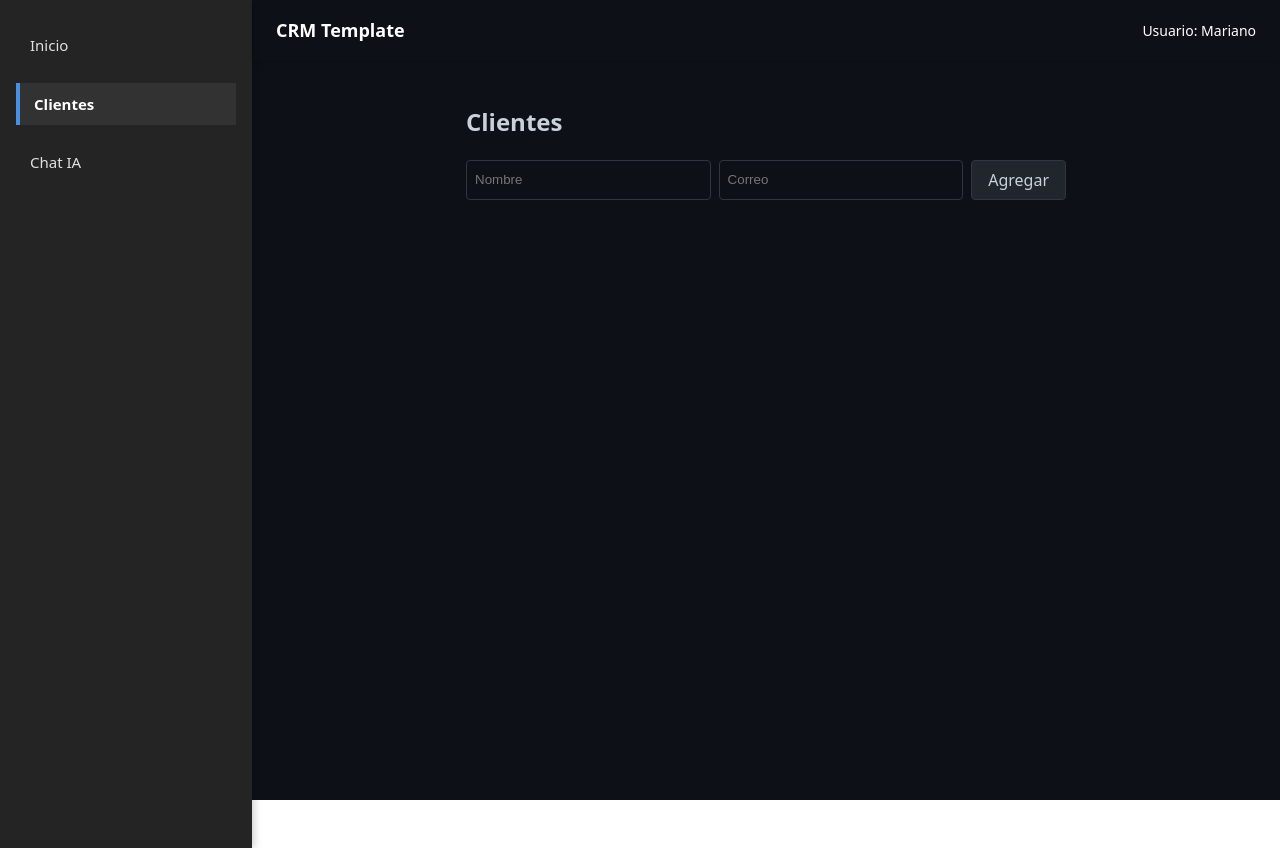
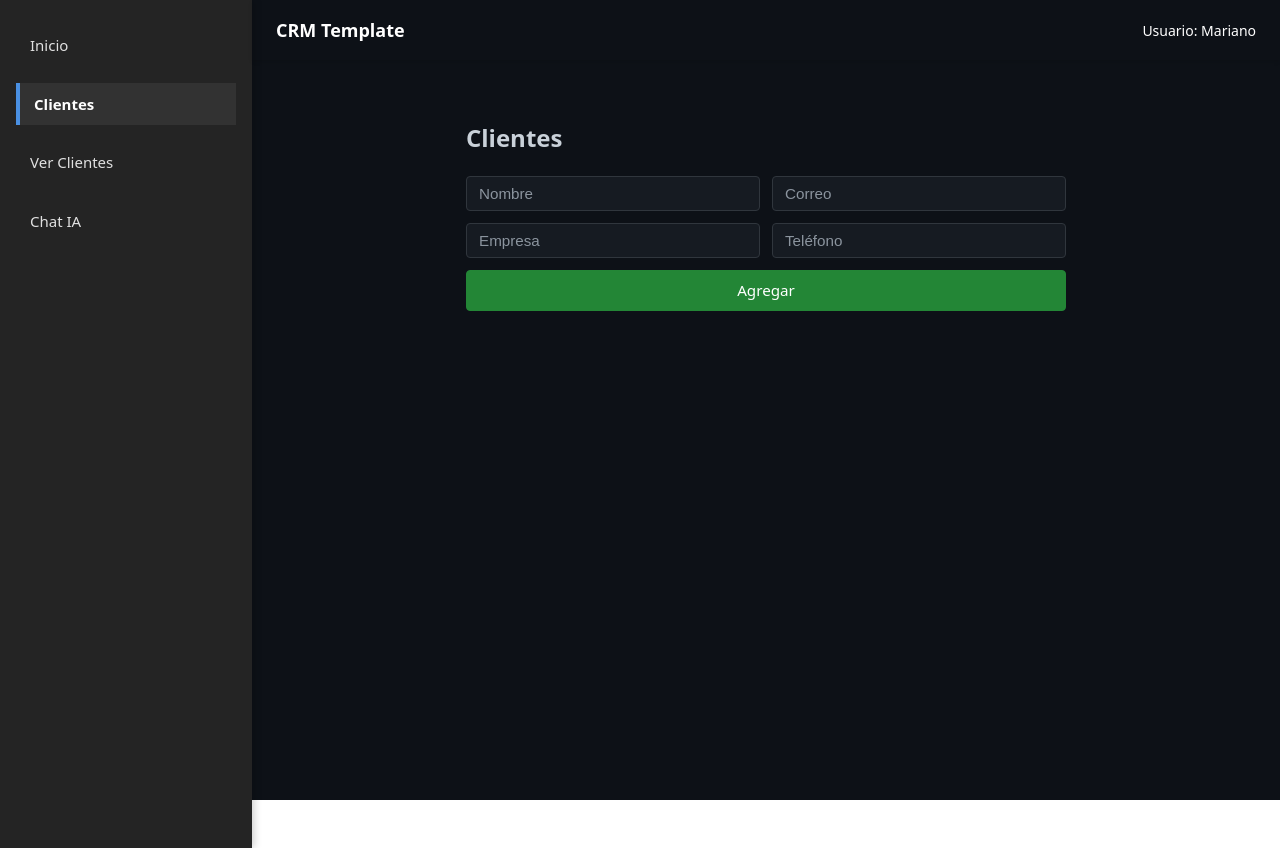
Before and after one commit to Mariano-Ariel/cmr, a React (Vite) app: page /clientes in a window 1280 px wide. Built offline with nearby package versions, Linux system fonts and the light colour scheme.

Commit message:
Adding update for clients and new view for client List

```diff
--- a/src/App.jsx
+++ b/src/App.jsx
@@ -6,6 +6,7 @@ import Topbar from './components/Topbar';
 
 import Home from './pages/Home';
 import Clients from './pages/Clients';
+import ViewClients from './pages/ViewClients';
 import Chat from './pages/Chat';
 
 import styles from './styles/App.module.css';
@@ -21,6 +22,8 @@ export default function App() {
             <Routes>
               <Route path="/" element={<Home />} />
               <Route path="/clientes" element={<Clients />} />
+              {/* pagina para ver clientes en local storage, cambiar a futuro */}
+              <Route path="/clientes/ver" element={<ViewClients />} />
               <Route path="/chat" element={<Chat />} />
             </Routes>
           </div>
--- a/src/components/ClientForm.jsx
+++ b/src/components/ClientForm.jsx
@@ -4,11 +4,15 @@ import styles from '../styles/Clients.module.css';
 export default function ClientForm({ onSubmit, editingClient, clearEdit }) {
   const [name, setName] = useState('');
   const [email, setEmail] = useState('');
+  const [company, setCompany] = useState('');
+  const [phone, setPhone] = useState('');
 
   useEffect(() => {
     if (editingClient) {
       setName(editingClient.name);
       setEmail(editingClient.email);
+      setCompany(editingClient.company || '');
+      setPhone(editingClient.phone || '');
     }
   }, [editingClient]);
 
@@ -17,14 +21,20 @@ export default function ClientForm({ onSubmit, editingClient, clearEdit }) {
     if (!name || !email) return;
 
     const client = {
+      id: editingClient?.id, // si existe, mantenemos el id para actualizar; si no, se genera nuevo en la página padre
       name,
       email,
-      id: editingClient?.id,
+      company,
+      phone,
     };
 
     onSubmit(client);
+
+    // hacemos cleanup de los campos
     setName('');
     setEmail('');
+    setCompany('');
+    setPhone('');
   };
 
   return (
@@ -35,16 +45,37 @@ export default function ClientForm({ onSubmit, editingClient, clearEdit }) {
         value={name}
         onChange={(e) => setName(e.target.value)}
       />
+
       <input
         type="email"
         placeholder="Correo"
         value={email}
         onChange={(e) => setEmail(e.target.value)}
       />
+
+      <input
+        type="text"
+        placeholder="Empresa"
+        value={company}
+        onChange={(e) => setCompany(e.target.value)}
+      />
+
+      <input
+        type="tel"
+        placeholder="Teléfono"
+        value={phone}
+        onChange={(e) => setPhone(e.target.value)}
+      />
+
       <button type="submit">
         {editingClient ? 'Actualizar' : 'Agregar'}
       </button>
-      {editingClient && <button onClick={clearEdit} type="button">Cancelar</button>}
+
+      {editingClient && (
+        <button onClick={clearEdit} type="button" className={styles.cancelButton}>
+          Cancelar
+        </button>
+      )}
     </form>
   );
 }
--- a/src/components/Sidebar.jsx
+++ b/src/components/Sidebar.jsx
@@ -30,6 +30,16 @@ export default function Sidebar() {
           </li>
           <li>
             <NavLink
+              to="/clientes/ver"
+              className={({ isActive }) =>
+                isActive ? styles.linkActive : styles.link
+              }
+            >
+              Ver Clientes
+            </NavLink>
+          </li>
+          <li>
+            <NavLink
               to="/chat"
               className={({ isActive }) =>
                 isActive ? styles.linkActive : styles.link
--- a/src/pages/Clients.jsx
+++ b/src/pages/Clients.jsx
@@ -1,31 +1,37 @@
-import React, { useState } from 'react';
+// src/pages/Clients.jsx
+import React, { useState, useEffect } from 'react';
 import ClientForm from '../components/ClientForm';
 import ClientList from '../components/ClientList';
-
 import styles from '../styles/Clients.module.css';
 
 export default function Clients() {
-  const [clients, setClients] = useState([]);
+  const [clients, setClients] = useState(() => {
+    const stored = window.localStorage.getItem('clients');
+    return stored ? JSON.parse(stored) : [];
+  });
   const [editingClient, setEditingClient] = useState(null);
 
-  const addClient = (client) => {
-    setClients([...clients, { ...client, id: Date.now() }]);
+  // Cada vez que cambie "clients", lo guardamos en localStorage por ahora
+  useEffect(() => {
+    window.localStorage.setItem('clients', JSON.stringify(clients));
+  }, [clients]);
+
+  const addClient = (newClient) => setClients([...clients, newClient]);
+
+  const updateClient = (updatedClient) => {
+    setClients(
+      clients.map((c) =>
+        c.id === updatedClient.id ? updatedClient : c
+      )
+    );
+    setEditingClient(null);
   };
 
   const deleteClient = (id) => {
     setClients(clients.filter((c) => c.id !== id));
   };
 
-  const startEditClient = (client) => {
-    setEditingClient(client);
-  };
-
-  const updateClient = (updated) => {
-    setClients(
-      clients.map((c) => (c.id === updated.id ? updated : c))
-    );
-    setEditingClient(null);
-  };
+  const startEditClient = (client) => setEditingClient(client);
 
   return (
     <div className={styles.clientsPage}>
--- /dev/null
+++ b/src/pages/ViewClients.jsx
@@ -0,0 +1,24 @@
+// src/pages/ViewClients.jsx
+import React from 'react';
+import ClientList from '../components/ClientList';
+import styles from '../styles/Clients.module.css';
+
+export default function ViewClients() {
+  // Por ahora, simulamos que tenemos un estado "clients" proveniente del padre o de localStorage.
+  const [clients] = React.useState(() => {
+    // cargar desde localStorage
+    const stored = window.localStorage.getItem('clients');
+    return stored ? JSON.parse(stored) : [];
+  });
+
+  return (
+    <div className={styles.clientsPage}>
+      <h2>Clientes Registrados</h2>
+      {clients.length === 0 ? (
+        <p>No hay clientes cargados.</p>
+      ) : (
+        <ClientList clients={clients} onEdit={() => {}} onDelete={() => {}} />
+      )}
+    </div>
+  );
+}
--- a/src/styles/Clients.module.css
+++ b/src/styles/Clients.module.css
@@ -1,36 +1,71 @@
+/* src/styles/Clients.module.css */
+
 .clientsPage {
   max-width: 600px;
   margin: 0 auto;
+  padding-top: 1rem;
 }
 
+/* Formulario */
 .form {
   display: flex;
-  gap: 0.5rem;
-  margin-bottom: 1rem;
+  flex-wrap: wrap;
+  gap: 0.75rem;
+  margin-bottom: 1.5rem;
 }
 
+/* Cada input ocupa el ancho completo hasta 2 columnas en pantallas grandes */
 .form input {
-  flex: 1;
-  padding: 0.5rem;
-  background-color: #0d1117;
+  flex: 1 1 260px;
+  padding: 0.5rem 0.75rem;
+  background-color: #161b22;
   color: #c9d1d9;
   border: 1px solid #30363d;
   border-radius: 4px;
+  font-size: 0.95rem;
 }
 
+/* Placeholder más claro */
+.form input::placeholder {
+  color: #8b949e;
+}
+
+/* Botones */
 .form button {
-  padding: 0.5rem 1rem;
+  flex: 1 1 120px;
+  padding: 0.6rem 1rem;
+  background-color: #238636;
+  color: #ffffff;
+  border: 1px solid #238636;
+  border-radius: 4px;
+  font-size: 0.95rem;
   cursor: pointer;
-  background-color: #21262d;
-  color: #c9d1d9;
-  border: 1px solid #30363d;
-  border-radius: 4px;
+  transition: background-color 0.2s ease;
 }
 
 .form button:hover {
-  background-color: #30363d;
+  background-color: #2ea043;
 }
 
+/* Botón Cancelar (rojo tenue) */
+.cancelButton {
+  flex: 1 1 120px;
+  padding: 0.6rem 1rem;
+  background-color: transparent;
+  color: #d73a49;
+  border: 1px solid #d73a49;
+  border-radius: 4px;
+  font-size: 0.95rem;
+  cursor: pointer;
+  transition: background-color 0.2s ease, color 0.2s ease;
+}
+
+.cancelButton:hover {
+  background-color: #d73a49;
+  color: #ffffff;
+}
+
+/* Lista de clientes */
 .list {
   list-style: none;
   padding: 0;
@@ -39,19 +74,26 @@
 .item {
   display: flex;
   justify-content: space-between;
+  align-items: center;
   background: #161b22;
-  padding: 0.75rem;
+  padding: 0.75rem 1rem;
   border: 1px solid #30363d;
-  margin-bottom: 0.5rem;
   border-radius: 4px;
+  margin-bottom: 0.75rem;
+}
+
+.item span {
+  color: #c9d1d9;
+  font-size: 0.95rem;
 }
 
 .item button {
-  margin-left: 0.5rem;
-  background-color: transparent;
+  background: transparent;
   color: #58a6ff;
   border: none;
   cursor: pointer;
+  font-size: 0.9rem;
+  padding: 0.25rem 0.5rem;
 }
 
 .item button:hover {
```
